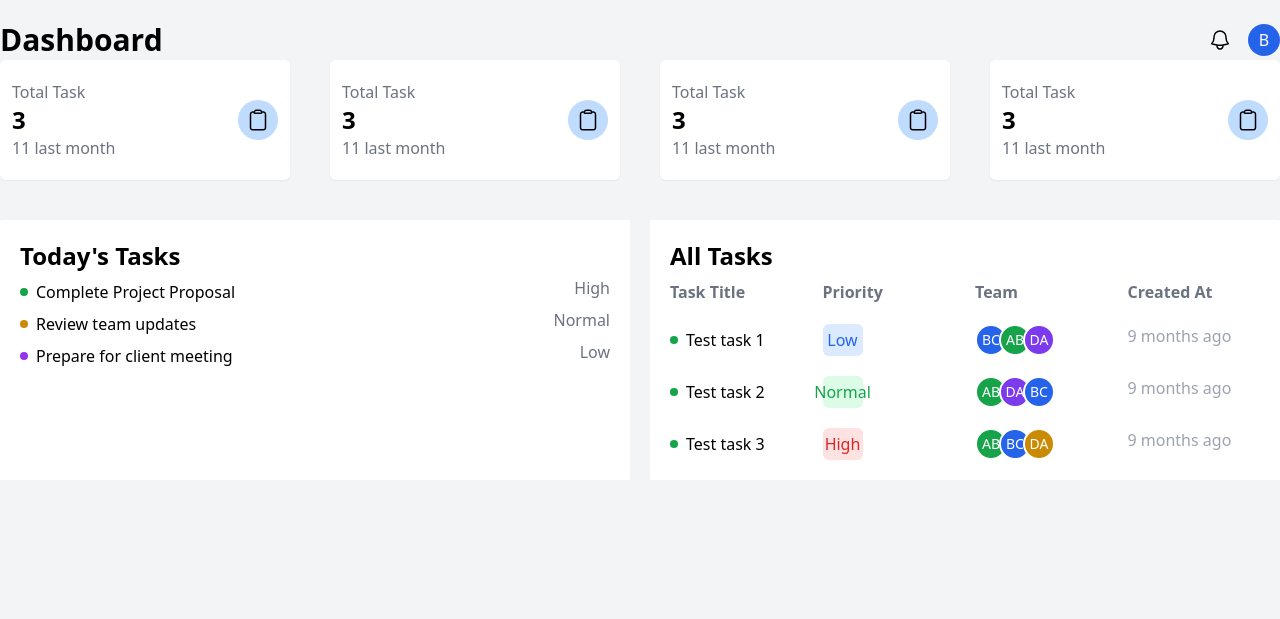
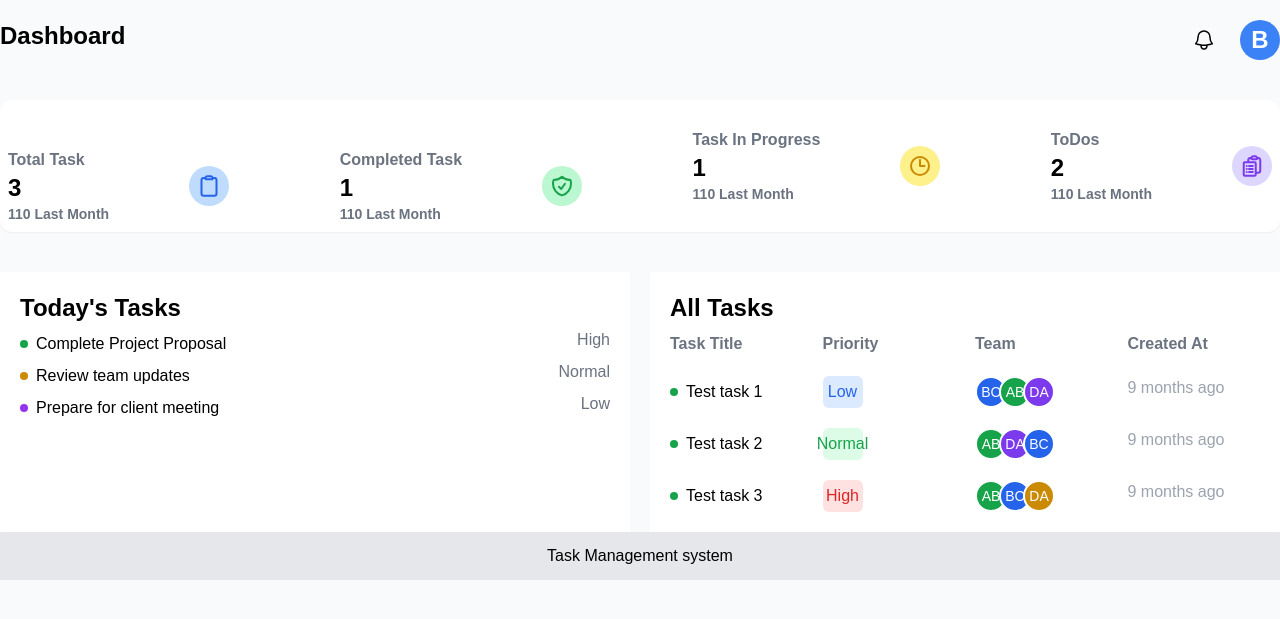
Before and after one commit to achibhossengit/phitron-django-taskManager, a Django app: page /tasks/user-dashboard in a window 1280 px wide. Shown: the top 619 px of the page. Run offline with Django 5.2, Linux system fonts and the light colour scheme; some libraries are stand-ins or nearby versions.

Commit message:
create common dashboard

```diff
--- a/tasks/templates/manager-dashboard.html
+++ b/tasks/templates/dashboard/dashboard-common.html
@@ -4,15 +4,15 @@
 <head>
     <meta charset="UTF-8">
     <meta name="viewport" content="width=device-width, initial-scale=1.0">
-    <title>Dashboard</title>
+    <title>{% block title %}{% endblock title %}</title>
     <script src="https://cdn.tailwindcss.com"></script>
-    <!-- font family -->
+    {% comment %} font family {% endcomment %}
     <link rel="preconnect" href="https://fonts.googleapis.com">
     <link rel="preconnect" href="https://fonts.gstatic.com" crossorigin>
     <link
         href="https://fonts.googleapis.com/css2?family=Inter:ital,opsz,wght@0,14..32,100..900;1,14..32,100..900&display=swap"
         rel="stylesheet">
-    <!-- css -->
+    {% comment %} css {% endcomment %}
     <style>
         body{
             font-family: Intet, sans-serif;
@@ -102,81 +102,11 @@
             </div>
         </section>
 
-        <section class="bg-white rounded-xl p-2 shadow-sm mt-10">
-            <div class="grid grid-cols-4 gap-5">
-                <h3 class="text-gray-500 text-xl">Task Title</h3>
-                <h3 class="text-gray-500 text-xl">Priority</h3>
-                <h3 class="text-gray-500 text-xl">Team</h3>
-                <h3 class="text-gray-500 text-xl">Created At</h3>
-                <!-- task 1 -->
-                <div class="flex items-center gap-2">
-                    <h1 class="h-2 w-2 bg-green-600 rounded-full"></h1>
-                    <span>Test Low Task</span>
-                </div>
-                <div>
-                    <span class="px-3 bg-blue-50 py-1 rounded-full text-sm text-blue-600">Low</span>
-                </div>
-                <div class="flex -space-x-2">
-                    <div
-                        class="w-8 h-8 rounded-full text-white bg-blue-500 flex justify-center items-center text-sm border-2 border-white">
-                        CA</div>
-                    <div
-                        class="w-8 h-8 rounded-full text-white bg-blue-500 flex justify-center items-center text-sm border-2 border-white">
-                        CA</div>
-                    <div
-                        class="w-8 h-8 rounded-full text-white bg-blue-500 flex justify-center items-center text-sm border-2 border-white">
-                        CA</div>
-                </div>
-                <div>
-                    <span class="text-gray-500">9 months ago</span>
-                </div>
-                <!-- task 2 -->
-                <div class="flex items-center gap-2">
-                    <h1 class="h-2 w-2 bg-green-600 rounded-full"></h1>
-                    <span>Test Low Task</span>
-                </div>
-                <div>
-                    <span class="px-3 bg-green-50 py-1 rounded-full text-green-600 text-sm">Normal</span>
-                </div>
-                <div class="flex -space-x-2">
-                    <div
-                        class="w-8 h-8 rounded-full text-white bg-blue-500 flex justify-center items-center text-sm border-2 border-white">
-                        CA</div>
-                    <div
-                        class="w-8 h-8 rounded-full text-white bg-blue-500 flex justify-center items-center text-sm border-2 border-white">
-                        CA</div>
-                    <div
-                        class="w-8 h-8 rounded-full text-white bg-blue-500 flex justify-center items-center text-sm border-2 border-white">
-                        CA</div>
-                </div>
-                <div>
-                    <span class="text-gray-500">9 months ago</span>
-                </div>
-                <!-- task 3 -->
-                <div class="flex items-center gap-2">
-                    <h1 class="h-2 w-2 bg-green-600 rounded-full"></h1>
-                    <span>Test Low Task</span>
-                </div>
-                <div>
-                    <span class="px-3 bg-red-50 py-1 rounded-full text-red-600 text-sm">High</span>
-                </div>
-                <div class="flex -space-x-2">
-                    <div
-                        class="w-8 h-8 rounded-full text-white bg-blue-500 flex justify-center items-center text-sm border-2 border-white">
-                        CA</div>
-                    <div
-                        class="w-8 h-8 rounded-full text-white bg-blue-500 flex justify-center items-center text-sm border-2 border-white">
-                        CA</div>
-                    <div
-                        class="w-8 h-8 rounded-full text-white bg-blue-500 flex justify-center items-center text-sm border-2 border-white">
-                        CA</div>
-                </div>
-                <div>
-                    <span class="text-gray-500">9 months ago</span>
-                </div>
-            </div>
-        </section>
+        {% block tasks %}
+
+        {% endblock tasks %}
     </main>
+    {% include "footer.html" %}
 </body>
 
 </html>
--- /dev/null
+++ b/tasks/templates/dashboard/user-dashboard.html
@@ -0,0 +1,85 @@
+{% extends "dashboard/dashboard-common.html" %}
+{% block title %}User Dashboard{% endblock title %}
+{% block tasks %}
+
+<section class="mt-10 grid grid-cols-1 lg:grid-cols-2 gap-5">
+    <div class="bg-white rounded-sm p-5">
+        <h1 class="text-2xl font-bold">Today's Tasks</h1>
+        <div class="flex items-center justify-between">
+            <div class="flex items-center gap-2 mt-2">
+                <div class="w-2 h-2 rounded-full bg-green-600"></div>
+                <h3>Complete Project Proposal</h3>
+            </div>
+            <div>
+                <span class="text-gray-500">High</span>
+            </div>
+        </div>
+        <div class="flex items-center justify-between">
+            <div class="flex items-center gap-2 mt-2">
+                <div class="w-2 h-2 rounded-full bg-yellow-600"></div>
+                <h3>Review team updates</h3>
+            </div>
+            <div>
+                <span class="text-gray-500">Normal</span>
+            </div>
+        </div>
+        <div class="flex items-center justify-between">
+            <div class="flex items-center gap-2 mt-2">
+                <div class="w-2 h-2 rounded-full bg-purple-600"></div>
+                <h3>Prepare for client meeting</h3>
+            </div>
+            <div>
+                <span class="text-gray-500">Low</span>
+            </div>
+        </div>
+    </div>
+    <div class="bg-white rounded-sm p-5">
+        <h1 class="text-2xl font-bold">All Tasks</h1>
+        <div class="grid grid-cols-4 mt-2 gap-5">
+            <h2 class="text-gray-500 font-bold">Task Title</h2>
+            <h2 class="text-gray-500 font-bold">Priority</h2>
+            <h2 class="text-gray-500 font-bold">Team</h2>
+            <h2 class="text-gray-500 font-bold">Created At</h2>
+            {% comment %} Task 1  {% endcomment %}
+            <div class="flex items-center gap-2">
+                <div class="w-2 h-2 rounded-full bg-green-600"></div>
+                <h3>Test task 1</h3>
+            </div>
+            <h3 class="w-10 rounded-md flex justify-center items-center text-blue-600 bg-blue-100">Low</h3>
+            <div class="flex -space-x-2">
+                <span class="w-8 h-8 flex justify-center items-center rounded-full bg-blue-600 text-white text-sm border-2 border-white">BC</span>
+                <span class="w-8 h-8 flex justify-center items-center rounded-full bg-green-600 text-white text-sm border-2 border-white">AB</span>
+                <span class="w-8 h-8 flex justify-center items-center rounded-full bg-violet-600 text-white text-sm border-2 border-white">DA</span>
+            </div>
+            <h3 class="text-gray-400">9 months ago</h3>
+
+            {% comment %} task 2  {% endcomment %}
+            <div class="flex items-center gap-2">
+                <div class="w-2 h-2 rounded-full bg-green-600"></div>
+                <h3>Test task 2</h3>
+            </div>
+            <h3 class="w-10 rounded-md flex justify-center items-center text-green-600 bg-green-100">Normal</h3>
+            <div class="flex -space-x-2">
+                <span class="w-8 h-8 flex justify-center items-center rounded-full bg-green-600 text-white text-sm border-2 border-white">AB</span>
+                <span class="w-8 h-8 flex justify-center items-center rounded-full bg-violet-600 text-white text-sm border-2 border-white">DA</span>
+                <span class="w-8 h-8 flex justify-center items-center rounded-full bg-blue-600 text-white text-sm border-2 border-white">BC</span>
+            </div>
+            <h3 class="text-gray-400">9 months ago</h3>
+
+            {% comment %} task 3  {% endcomment %}
+            <div class="flex items-center gap-2">
+                <div class="w-2 h-2 rounded-full bg-green-600"></div>
+                <h3>Test task 3</h3>
+            </div>
+            <h3 class="w-10 rounded-md flex justify-center items-center text-red-600 bg-red-100">High</h3>
+            <div class="flex -space-x-2">
+                <span class="w-8 h-8 flex justify-center items-center rounded-full bg-green-600 text-white text-sm border-2 border-white">AB</span>
+                <span class="w-8 h-8 flex justify-center items-center rounded-full bg-blue-600 text-white text-sm border-2 border-white">BC</span>
+                <span class="w-8 h-8 flex justify-center items-center rounded-full bg-yellow-600 text-white text-sm border-2 border-white">DA</span>
+            </div>
+            <h3 class="text-gray-400">9 months ago</h3>
+        </div>
+    </div>
+</section>
+
+{% endblock tasks %}
--- /dev/null
+++ b/tasks/templates/footer.html
@@ -0,0 +1,13 @@
+<!DOCTYPE html>
+<html lang="en">
+<head>
+    <meta charset="UTF-8">
+    <meta name="viewport" content="width=device-width, initial-scale=1.0">
+    <title>Document</title>
+</head>
+<body>
+    <div class="bg-gray-200 text-center py-3">
+        <p>Task Management system</p>
+    </div>
+</body>
+</html>
--- a/tasks/templates/user-dashboard.html
+++ /dev/null
@@ -1,168 +0,0 @@
-<!DOCTYPE html>
-<html lang="en">
-
-<head>
-    <meta charset="UTF-8">
-    <meta name="viewport" content="width=device-width, initial-scale=1.0">
-    <title>User DashBoard</title>
-    <script src="https://cdn.tailwindcss.com"></script>
-</head>
-
-<body class="mt-5 max-w-[1400px] mx-auto bg-gray-100">
-    <header class="flex justify-between items-center">
-        <h1 class="font-bold text-3xl">Dashboard</h1>
-        <div class="flex items-center gap-2">
-            <button class="p-2 hover:bg-gray-200 rounded-full">
-                <svg xmlns="http://www.w3.org/2000/svg" fill="none" viewBox="0 0 24 24" stroke-width="1.5"
-                    stroke="currentColor" class="size-6">
-                    <path stroke-linecap="round" stroke-linejoin="round"
-                        d="M14.857 17.082a23.848 23.848 0 0 0 5.454-1.31A8.967 8.967 0 0 1 18 9.75V9A6 6 0 0 0 6 9v.75a8.967 8.967 0 0 1-2.312 6.022c1.733.64 3.56 1.085 5.455 1.31m5.714 0a24.255 24.255 0 0 1-5.714 0m5.714 0a3 3 0 1 1-5.714 0" />
-                </svg>
-            </button>
-            <button class="w-8 h-8 bg-blue-600 rounded-full text-white">B</button>
-        </div>
-    </header>
-
-    <main>
-        <section class="grid grid-cols-2 lg:grid-cols-4 gap-10">
-            <div class="flex justify-between items-center bg-white py-5 px-3 rounded-md shadow-sm">
-                <div>
-                    <h3 class="text-gray-500 ">Total Task</h3>
-                    <h2 class="text-2xl font-bold">3</h3>
-                    <h3 class="text-gray-500 ">11 last month</h3>
-                </div>
-                <button class="h-10 w-10 flex justify-center items-center bg-blue-200 rounded-full">
-                    <svg xmlns="http://www.w3.org/2000/svg" fill="none" viewBox="0 0 24 24"
-                        stroke-width="1.5" stroke="currentColor" class="size-6">
-                        <path stroke-linecap="round" stroke-linejoin="round"
-                        d="M15.666 3.888A2.25 2.25 0 0 0 13.5 2.25h-3c-1.03 0-1.9.693-2.166 1.638m7.332 0c.055.194.084.4.084.612v0a.75.75 0 0 1-.75.75H9a.75.75 0 0 1-.75-.75v0c0-.212.03-.418.084-.612m7.332 0c.646.049 1.288.11 1.927.184 1.1.128 1.907 1.077 1.907 2.185V19.5a2.25 2.25 0 0 1-2.25 2.25H6.75A2.25 2.25 0 0 1 4.5 19.5V6.257c0-1.108.806-2.057 1.907-2.185a48.208 48.208 0 0 1 1.927-.184" />
-                    </svg>
-                </button>
-            </div>
-            <div class="flex justify-between items-center bg-white py-5 px-3 rounded-md shadow-sm">
-                <div>
-                    <h3 class="text-gray-500 ">Total Task</h3>
-                    <h2 class="text-2xl font-bold">3</h3>
-                    <h3 class="text-gray-500 ">11 last month</h3>
-                </div>
-                <button class="h-10 w-10 flex justify-center items-center bg-blue-200 rounded-full">
-                    <svg xmlns="http://www.w3.org/2000/svg" fill="none" viewBox="0 0 24 24"
-                        stroke-width="1.5" stroke="currentColor" class="size-6">
-                        <path stroke-linecap="round" stroke-linejoin="round"
-                        d="M15.666 3.888A2.25 2.25 0 0 0 13.5 2.25h-3c-1.03 0-1.9.693-2.166 1.638m7.332 0c.055.194.084.4.084.612v0a.75.75 0 0 1-.75.75H9a.75.75 0 0 1-.75-.75v0c0-.212.03-.418.084-.612m7.332 0c.646.049 1.288.11 1.927.184 1.1.128 1.907 1.077 1.907 2.185V19.5a2.25 2.25 0 0 1-2.25 2.25H6.75A2.25 2.25 0 0 1 4.5 19.5V6.257c0-1.108.806-2.057 1.907-2.185a48.208 48.208 0 0 1 1.927-.184" />
-                    </svg>
-                </button>
-            </div>
-            <div class="flex justify-between items-center bg-white py-5 px-3 rounded-md shadow-sm">
-                <div>
-                    <h3 class="text-gray-500 ">Total Task</h3>
-                    <h2 class="text-2xl font-bold">3</h3>
-                    <h3 class="text-gray-500 ">11 last month</h3>
-                </div>
-                <button class="h-10 w-10 flex justify-center items-center bg-blue-200 rounded-full">
-                    <svg xmlns="http://www.w3.org/2000/svg" fill="none" viewBox="0 0 24 24"
-                        stroke-width="1.5" stroke="currentColor" class="size-6">
-                        <path stroke-linecap="round" stroke-linejoin="round"
-                        d="M15.666 3.888A2.25 2.25 0 0 0 13.5 2.25h-3c-1.03 0-1.9.693-2.166 1.638m7.332 0c.055.194.084.4.084.612v0a.75.75 0 0 1-.75.75H9a.75.75 0 0 1-.75-.75v0c0-.212.03-.418.084-.612m7.332 0c.646.049 1.288.11 1.927.184 1.1.128 1.907 1.077 1.907 2.185V19.5a2.25 2.25 0 0 1-2.25 2.25H6.75A2.25 2.25 0 0 1 4.5 19.5V6.257c0-1.108.806-2.057 1.907-2.185a48.208 48.208 0 0 1 1.927-.184" />
-                    </svg>
-                </button>
-            </div>
-            <div class="flex justify-between items-center bg-white py-5 px-3 rounded-md shadow-sm">
-                <div>
-                    <h3 class="text-gray-500 ">Total Task</h3>
-                    <h2 class="text-2xl font-bold">3</h3>
-                    <h3 class="text-gray-500 ">11 last month</h3>
-                </div>
-                <button class="h-10 w-10 flex justify-center items-center bg-blue-200 rounded-full">
-                    <svg xmlns="http://www.w3.org/2000/svg" fill="none" viewBox="0 0 24 24"
-                        stroke-width="1.5" stroke="currentColor" class="size-6">
-                        <path stroke-linecap="round" stroke-linejoin="round"
-                        d="M15.666 3.888A2.25 2.25 0 0 0 13.5 2.25h-3c-1.03 0-1.9.693-2.166 1.638m7.332 0c.055.194.084.4.084.612v0a.75.75 0 0 1-.75.75H9a.75.75 0 0 1-.75-.75v0c0-.212.03-.418.084-.612m7.332 0c.646.049 1.288.11 1.927.184 1.1.128 1.907 1.077 1.907 2.185V19.5a2.25 2.25 0 0 1-2.25 2.25H6.75A2.25 2.25 0 0 1 4.5 19.5V6.257c0-1.108.806-2.057 1.907-2.185a48.208 48.208 0 0 1 1.927-.184" />
-                    </svg>
-                </button>
-            </div>
-        </section>
-
-        <section class="mt-10 grid grid-cols-1 lg:grid-cols-2 gap-5">
-            <div class="bg-white rounded-sm p-5">
-                <h1 class="text-2xl font-bold">Today's Tasks</h1>
-                <div class="flex items-center justify-between">
-                    <div class="flex items-center gap-2 mt-2">
-                        <div class="w-2 h-2 rounded-full bg-green-600"></div>
-                        <h3>Complete Project Proposal</h3>
-                    </div>
-                    <div>
-                        <span class="text-gray-500">High</span>
-                    </div>
-                </div>
-                <div class="flex items-center justify-between">
-                    <div class="flex items-center gap-2 mt-2">
-                        <div class="w-2 h-2 rounded-full bg-yellow-600"></div>
-                        <h3>Review team updates</h3>
-                    </div>
-                    <div>
-                        <span class="text-gray-500">Normal</span>
-                    </div>
-                </div>
-                <div class="flex items-center justify-between">
-                    <div class="flex items-center gap-2 mt-2">
-                        <div class="w-2 h-2 rounded-full bg-purple-600"></div>
-                        <h3>Prepare for client meeting</h3>
-                    </div>
-                    <div>
-                        <span class="text-gray-500">Low</span>
-                    </div>
-                </div>
-            </div>
-            <div class="bg-white rounded-sm p-5">
-                <h1 class="text-2xl font-bold">All Tasks</h1>
-                <div class="grid grid-cols-4 mt-2 gap-5">
-                    <h2 class="text-gray-500 font-bold">Task Title</h2>
-                    <h2 class="text-gray-500 font-bold">Priority</h2>
-                    <h2 class="text-gray-500 font-bold">Team</h2>
-                    <h2 class="text-gray-500 font-bold">Created At</h2>
-                    <!-- Task 1 -->
-                    <div class="flex items-center gap-2">
-                        <div class="w-2 h-2 rounded-full bg-green-600"></div>
-                        <h3>Test task 1</h3>
-                    </div>
-                    <h3 class="w-10 rounded-md flex justify-center items-center text-blue-600 bg-blue-100">Low</h3>
-                    <div class="flex -space-x-2">
-                        <span class="w-8 h-8 flex justify-center items-center rounded-full bg-blue-600 text-white text-sm border-2 border-white">BC</span>
-                        <span class="w-8 h-8 flex justify-center items-center rounded-full bg-green-600 text-white text-sm border-2 border-white">AB</span>
-                        <span class="w-8 h-8 flex justify-center items-center rounded-full bg-violet-600 text-white text-sm border-2 border-white">DA</span>
-                    </div>
-                    <h3 class="text-gray-400">9 months ago</h3>
-
-                    <!-- task 2 -->
-                    <div class="flex items-center gap-2">
-                        <div class="w-2 h-2 rounded-full bg-green-600"></div>
-                        <h3>Test task 2</h3>
-                    </div>
-                    <h3 class="w-10 rounded-md flex justify-center items-center text-green-600 bg-green-100">Normal</h3>
-                    <div class="flex -space-x-2">
-                        <span class="w-8 h-8 flex justify-center items-center rounded-full bg-green-600 text-white text-sm border-2 border-white">AB</span>
-                        <span class="w-8 h-8 flex justify-center items-center rounded-full bg-violet-600 text-white text-sm border-2 border-white">DA</span>
-                        <span class="w-8 h-8 flex justify-center items-center rounded-full bg-blue-600 text-white text-sm border-2 border-white">BC</span>
-                    </div>
-                    <h3 class="text-gray-400">9 months ago</h3>
-
-                    <!-- task 3 -->
-                    <div class="flex items-center gap-2">
-                        <div class="w-2 h-2 rounded-full bg-green-600"></div>
-                        <h3>Test task 3</h3>
-                    </div>
-                    <h3 class="w-10 rounded-md flex justify-center items-center text-red-600 bg-red-100">High</h3>
-                    <div class="flex -space-x-2">
-                        <span class="w-8 h-8 flex justify-center items-center rounded-full bg-green-600 text-white text-sm border-2 border-white">AB</span>
-                        <span class="w-8 h-8 flex justify-center items-center rounded-full bg-blue-600 text-white text-sm border-2 border-white">BC</span>
-                        <span class="w-8 h-8 flex justify-center items-center rounded-full bg-yellow-600 text-white text-sm border-2 border-white">DA</span>
-                    </div>
-                    <h3 class="text-gray-400">9 months ago</h3>
-                </div>
-            </div>
-        </section>
-    </main>
-</body>
-
-</html>
--- a/tasks/urls.py
+++ b/tasks/urls.py
@@ -1,7 +1,8 @@
 from django.urls import path
 # from .views import show_task
-from tasks.views import manager_dashboard, user_dashboard
+from tasks.views import manager_dashboard, user_dashboard, dashboard
 urlpatterns = [
     path('manager-dashboard', manager_dashboard),
-    path('user-dashboard', user_dashboard)
+    path('user-dashboard', user_dashboard),
+    path('common-dashboard', dashboard)
 ]
--- a/tasks/views.py
+++ b/tasks/views.py
@@ -2,8 +2,11 @@
 from django.http import HttpResponse
 
 # Create your views here.
+def dashboard(request):
+    return render(request, "dashboard/dashboard-common.html")
+
 def manager_dashboard(request):
-    return render(request, "manager-dashboard.html")
+    return render(request, "dashboard/manager-dashboard.html")
 
 def user_dashboard(request):
-    return render(request, "user-dashboard.html")
+    return render(request, "dashboard/user-dashboard.html")
```
Also changed, not shown: tasks/templates/dashboard/manager-dashboard.html (added, +80 -0 lines).
